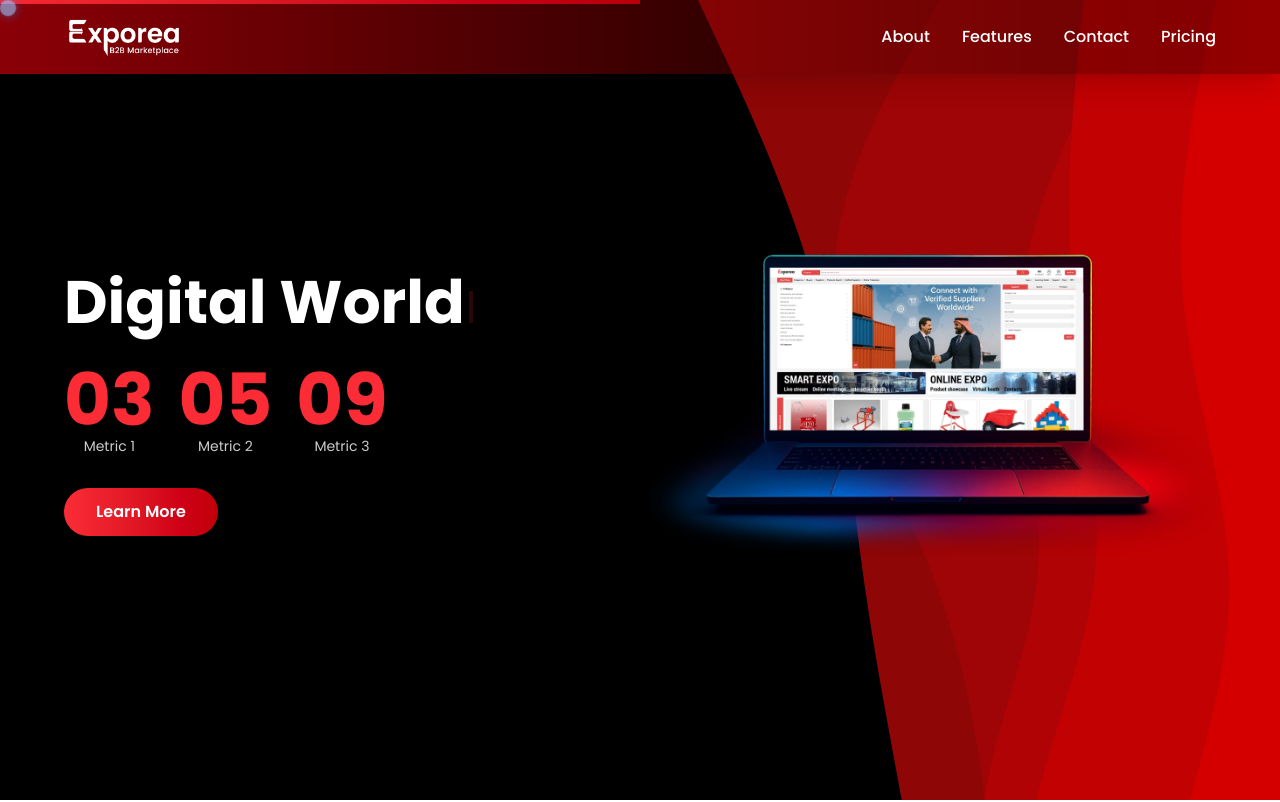
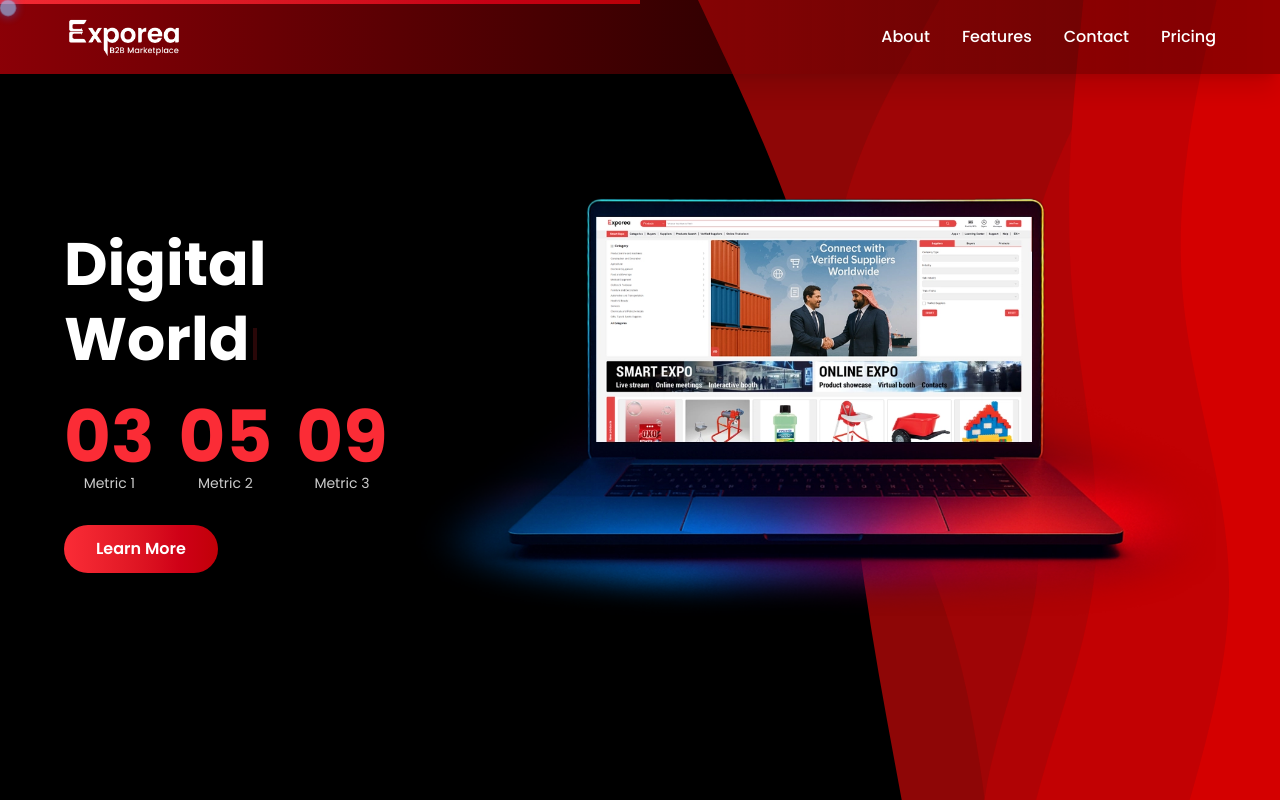
Before and after one commit to Ammaralibrahim/asakcompany, a Next.js app: page /exporea in a window 1280 px wide. Shown: the top 802 px of the page. Built offline with nearby package versions, Linux system fonts and the light colour scheme.

Commit message:
make laptop image bigger in exporea hero section

```diff
--- a/app/exporea/components/HeroSection.jsx
+++ b/app/exporea/components/HeroSection.jsx
@@ -103,16 +103,17 @@ export default function HeroSection() {
         </motion.div>
 
         {/* Right Side: Laptop */}
-        <motion.div className="w-full md:w-1/2 flex justify-center md:justify-end mb-8 md:mb-0" variants={childVariants}>
-         <img
+        <motion.div className="w-full md:w-auto flex justify-center md:justify-end mb-8 md:mb-0" variants={childVariants}>
+    <img
   src="/hero-laptop.webp"
   alt="Laptop"
   className="
     w-full
-    max-w-[500px]   /* mobile biraz daha büyük */
-    sm:max-w-[600px]
-    md:max-w-[650px]
-    lg:max-w-[750px]
+    max-w-[500px]   /* Mobile screens */
+    sm:max-w-[600px] /* Small screens */
+    md:max-w-[700px] /* Medium screens */
+    lg:min-w-[800px] /* Large screens */
+    xl:max-w-[900px] /* Extra-large screens */
     object-cover
   "
 />
```
